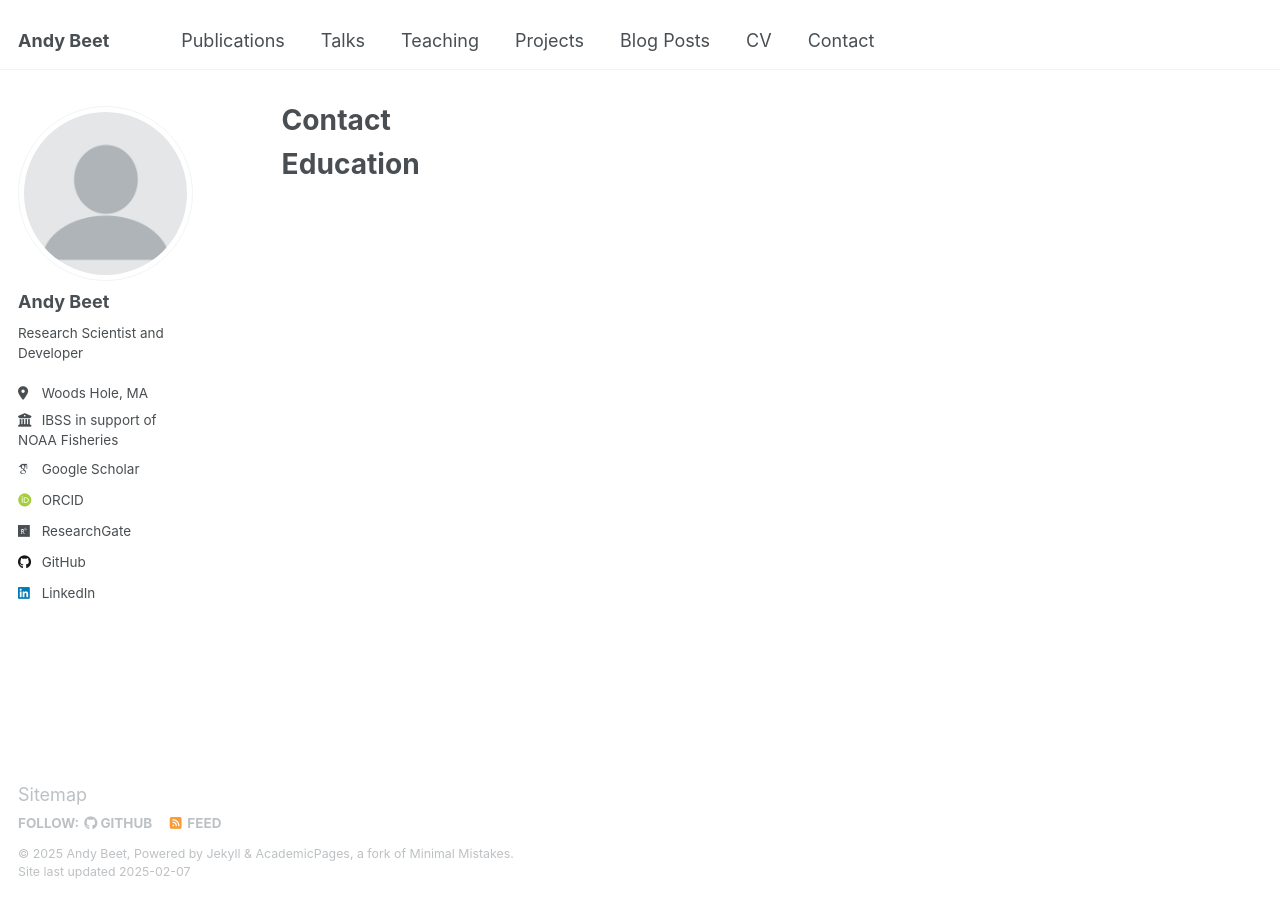
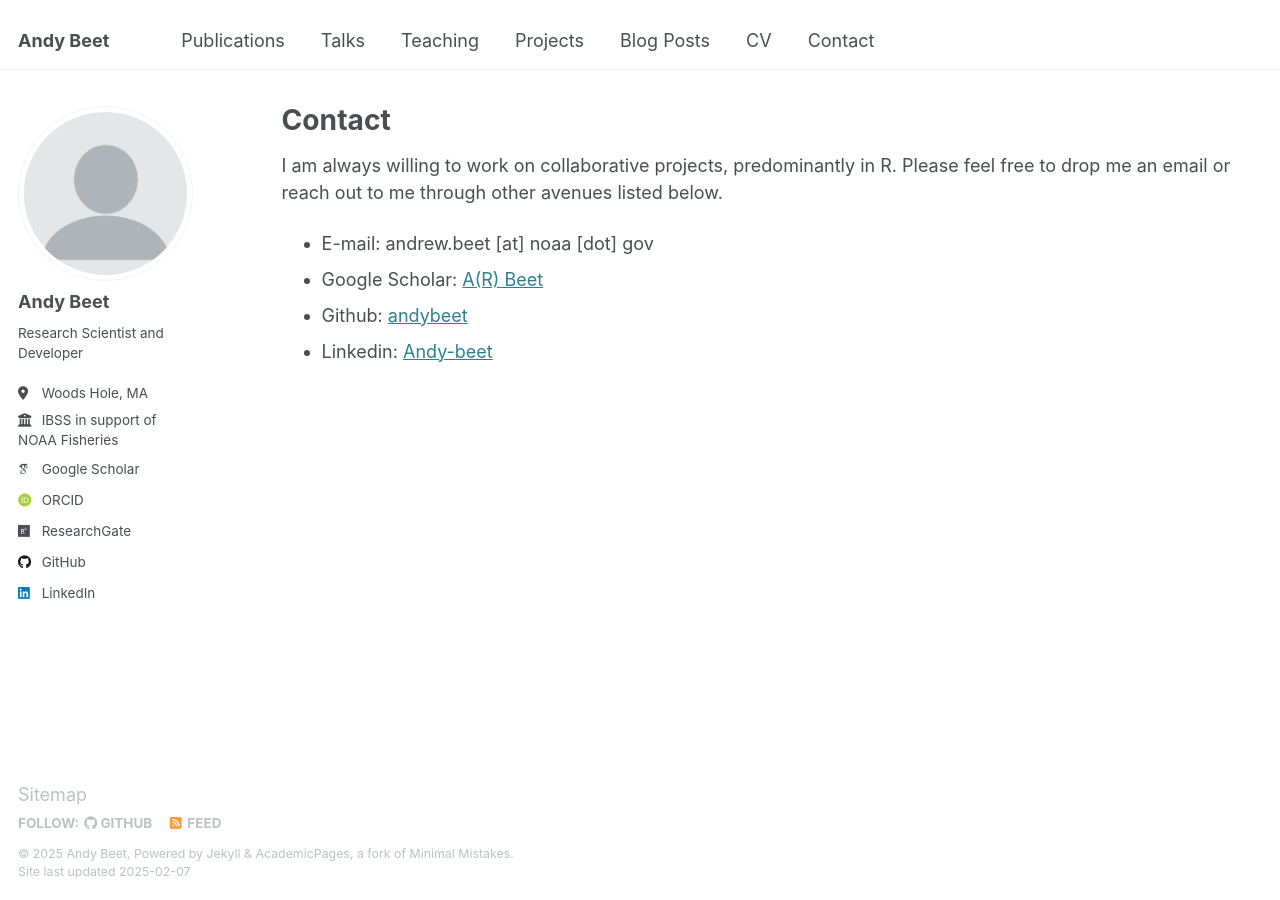
Before and after one commit to andybeet/website, a Jekyll site: the page built from _pages/contact.md, in a window 1280 px wide. Built offline with Jekyll 4.4.1, drawn with Linux system fonts in a browser that asks for light colours; some web fonts are replaced.

Commit message:
add contact page

```diff
--- a/_data/navigation.yml
+++ b/_data/navigation.yml
@@ -3,6 +3,8 @@
 # Changing the order here will adjust the order and you can also add additional
 # links. Removing a link prevents it from showing in the header, but does not
 # prevent it from being included in the site.
+#
+#
 
 main:
   - title: "Publications"
--- a/_pages/contact.md
+++ b/_pages/contact.md
@@ -9,5 +9,9 @@ redirect_from:
 
 {% include base_path %}
 
-Education
-======
+I am always willing to work on collaborative projects, predominantly in R. Please feel free to drop me an email or reach out to me through other avenues listed below.
+
+* E-mail: andrew.beet [at] noaa [dot] gov
+* Google Scholar: [A(R) Beet](https://scholar.google.com/citations?user=xLF4sJ8AAAAJ&hl=en)
+* Github: [andybeet](https://github.com/andybeet)
+* Linkedin: [Andy-beet](https://www.linkedin.com/in/andy-beet-611017107/)
```
